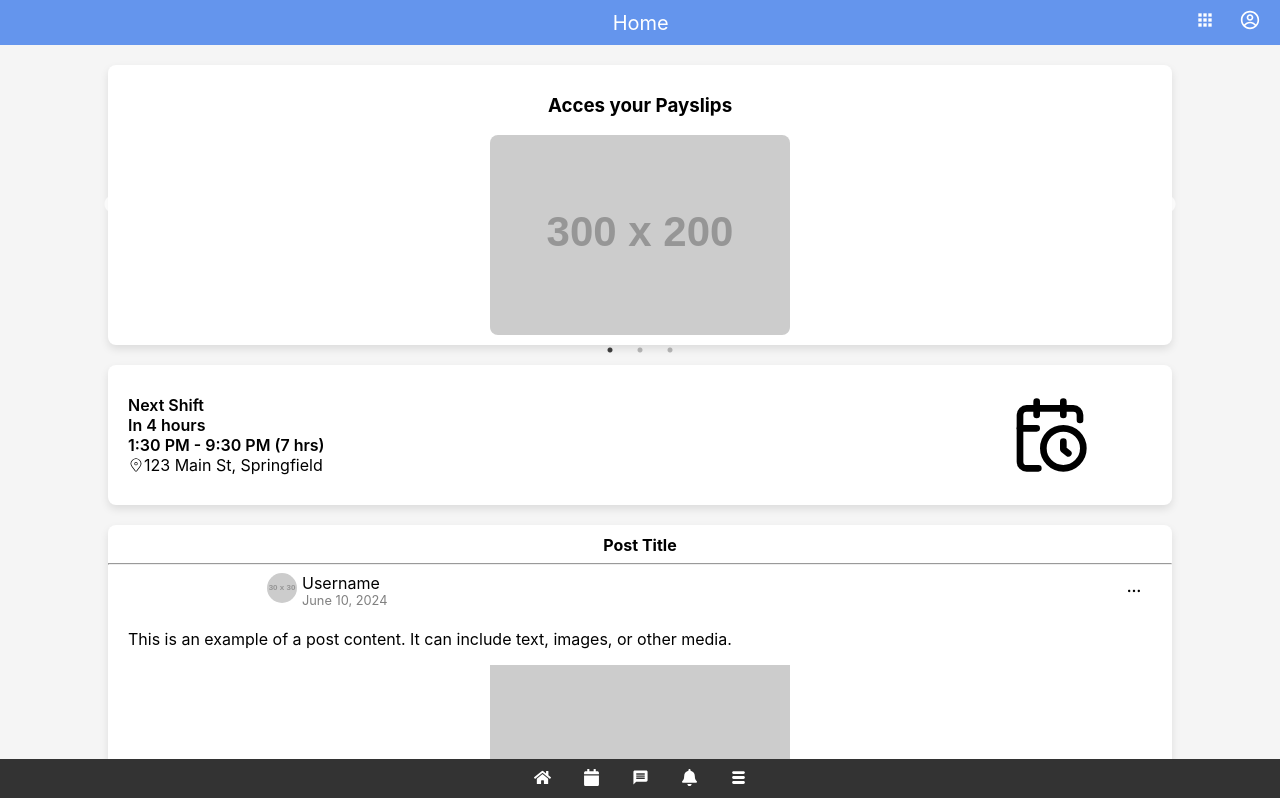
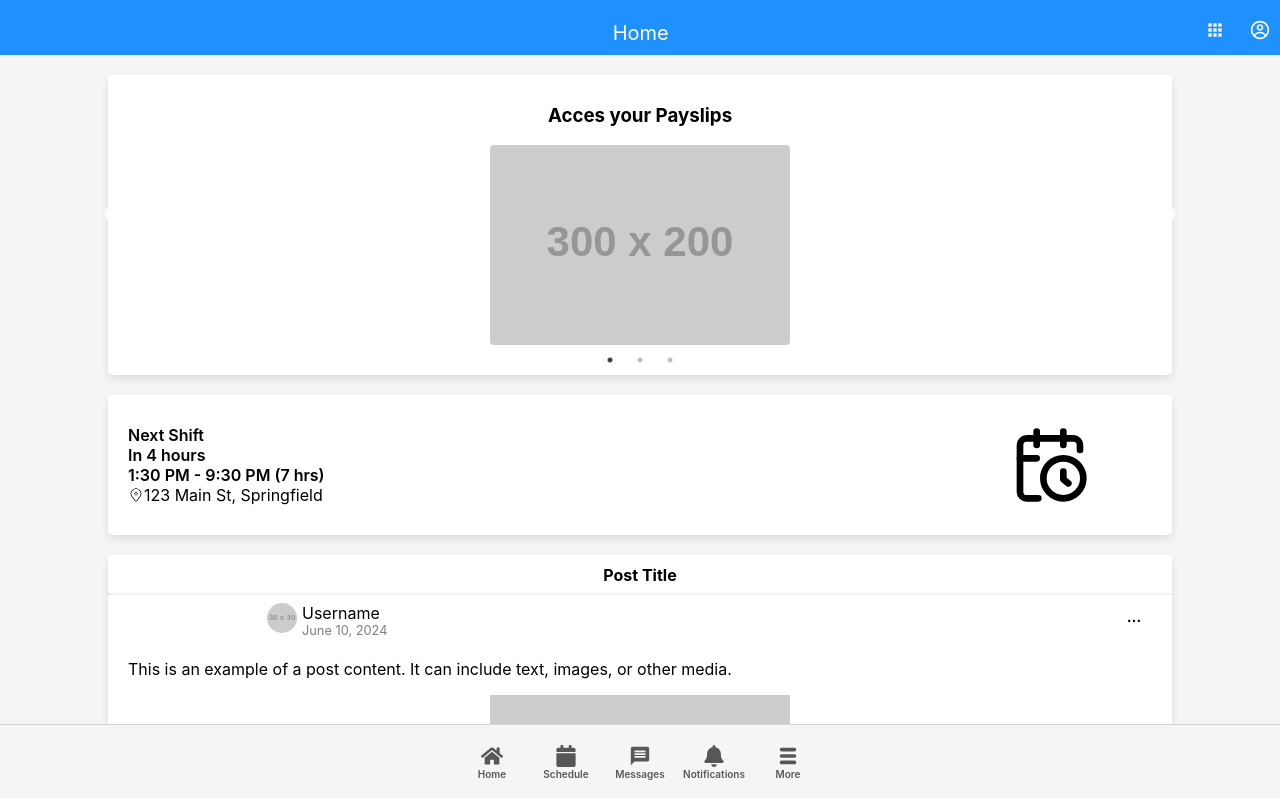
Before and after one commit to ItKyrios/jamshift-frontend, a React (Create React App) app in the folder jamshift-frontend/: page /dashboard in a window 1280 px wide. Shown: the top 798 px of the page. Built offline with nearby package versions, Linux system fonts and the light colour scheme.

Commit message:
Minor UI fixes: border-radius, navbar, slider

```diff
--- a/jamshift-frontend/src/components/Header.css
+++ b/jamshift-frontend/src/components/Header.css
@@ -3,8 +3,8 @@
   display: flex;
   justify-content: space-between;
   align-items: center;
-  padding: 10px 20px;
-  background-color:cornflowerblue;
+  padding: 20px 10px 10px 10px;
+  background-color:dodgerblue;
   color: white;
   width: 100%;
   box-sizing: border-box;
--- a/jamshift-frontend/src/components/Navbar.css
+++ b/jamshift-frontend/src/components/Navbar.css
@@ -1,10 +1,11 @@
 .navbar {
     position: fixed;
     bottom: 0;
-    background-color: #333;
+    background-color: whitesmoke;
     display: flex;
     justify-content: space-around;
     align-items: center;
+    border-top: lightgray 1px solid;
     padding: 10px 20px;
     z-index: 1000;
     width: 100%;
@@ -14,16 +15,25 @@
 .navbar ul {
     list-style-type: none;
     margin: 0;
-    padding: 0;
+    padding: 10px 0;
     display: flex;
 }
 
+.navbar ul li span {
+    font-size: 10px;
+    font-weight: 600;
+    display: block;
+    margin-top: -4px;
+    color: #575757;
+    text-align: center;
+}
+
 .navbar a {
-    color: white;
+    color: #575757;
     text-align: center;
-    padding: 14px 16px;
+    padding: 14px 26px;
     text-decoration: none;
-    font-size: 17px;
+    font-size: 22px;
 }
 
 .navbar a:hover {
--- a/jamshift-frontend/src/components/Navbar.js
+++ b/jamshift-frontend/src/components/Navbar.js
@@ -8,11 +8,11 @@ export default function Navbar() {
   return (
     <nav className="navbar">
       <ul>
-        <li><a href="/dashboard"><FaHome /></a></li>
-        <li><a href="/shifts"><FaCalendar /></a></li>
-        <li><a href="/messages"><MdMessage /></a></li>
-        <li><a href="/notifications"><FaBell /></a></li>
-        <li><a href="/profile"><TiThMenu /></a></li>
+        <li><a href="/dashboard"><FaHome /></a><span>Home</span></li>
+        <li><a href="/shifts"><FaCalendar /></a><span>Schedule</span></li>
+        <li><a href="/messages"><MdMessage /></a><span>Messages</span></li>
+        <li><a href="/notifications"><FaBell /></a><span>Notifications</span></li>
+        <li><a href="/more"><TiThMenu /></a><span>More</span></li>
       </ul>
     </nav>
   );
--- a/jamshift-frontend/src/components/Post.css
+++ b/jamshift-frontend/src/components/Post.css
@@ -6,7 +6,7 @@
     margin: auto;
     padding: 10px 20px;
     box-shadow: 0 4px 8px rgba(0, 0, 0, 0.1);
-    border-radius: 8px;
+    border-radius: 4px;
     background-color: white;
     margin-bottom: 20px;
     text-align: center;
@@ -19,6 +19,7 @@
 .post-title > hr {
     margin-left: -20px;
     margin-right: -20px;
+    border-top: whitesmoke 1px solid;
 }
 
 .post-user-info {
--- a/jamshift-frontend/src/components/ShiftPreview.css
+++ b/jamshift-frontend/src/components/ShiftPreview.css
@@ -7,7 +7,7 @@
     margin: auto;
     padding: 10px 20px;
     box-shadow: 0 4px 8px rgba(0, 0, 0, 0.1);
-    border-radius: 8px;
+    border-radius: 4px;
     background-color: white;
     margin-bottom: 20px;
 }
--- a/jamshift-frontend/src/components/SimpleSlider.css
+++ b/jamshift-frontend/src/components/SimpleSlider.css
@@ -1,9 +1,9 @@
 .slider-container {
   width: 80%;
   margin: auto;
-  padding: 10px 20px;
+  padding: 10px 20px 30px 20px;
   box-shadow: 0 4px 8px rgba(0, 0, 0, 0.1);
-  border-radius: 8px;
+  border-radius: 4px;
   text-align: center;
   background-color: white;
   margin-bottom: 20px;
@@ -12,5 +12,5 @@
 .slider-image {
   display: block;
   margin: auto;
-  border-radius: 8px;
+  border-radius: 4px;
 }
```
